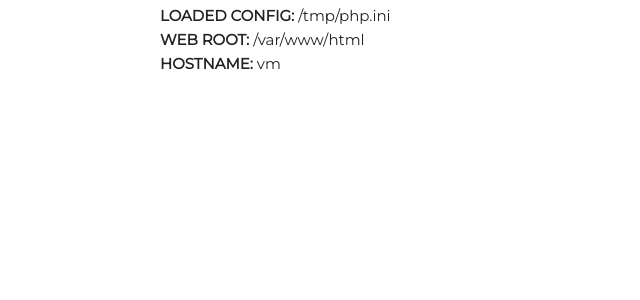
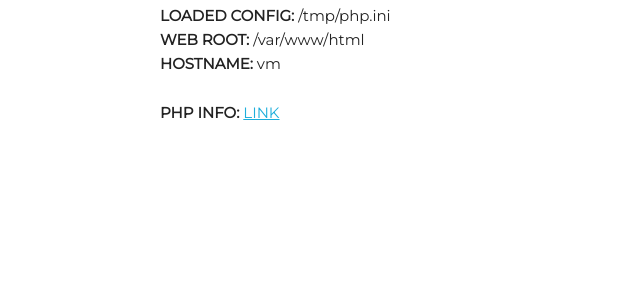
Before and after one commit to asvetliy/nginx-php7-container, a PHP site: page / in a window 1280 px wide. Shown: the part 470-770 px from the top of the page, without its empty margins (0-640 px from the left). Run offline with PHP 8.4, Linux system fonts and the light colour scheme; data that the repository does not hold is empty.

```diff
--- a/html/index.php
+++ b/html/index.php
@@ -29,6 +29,7 @@
                     CONFIG: </strong><?php echo php_ini_loaded_file(); ?><br><strong>WEB
                     ROOT: </strong><?php echo $_ENV['DOCUMENT_ROOT'] ?>
                 <br><strong>HOSTNAME: </strong><?php echo gethostname(); ?><br></p>
+            <p><strong>PHP INFO: </strong><a href="phpinfo.php">LINK</a></p>
         </div>
     </div>
 </div>
--- /dev/null
+++ b/html/phpinfo.php
@@ -0,0 +1 @@
+<?php phpinfo();
```
Also changed, not shown: 2 other files.
